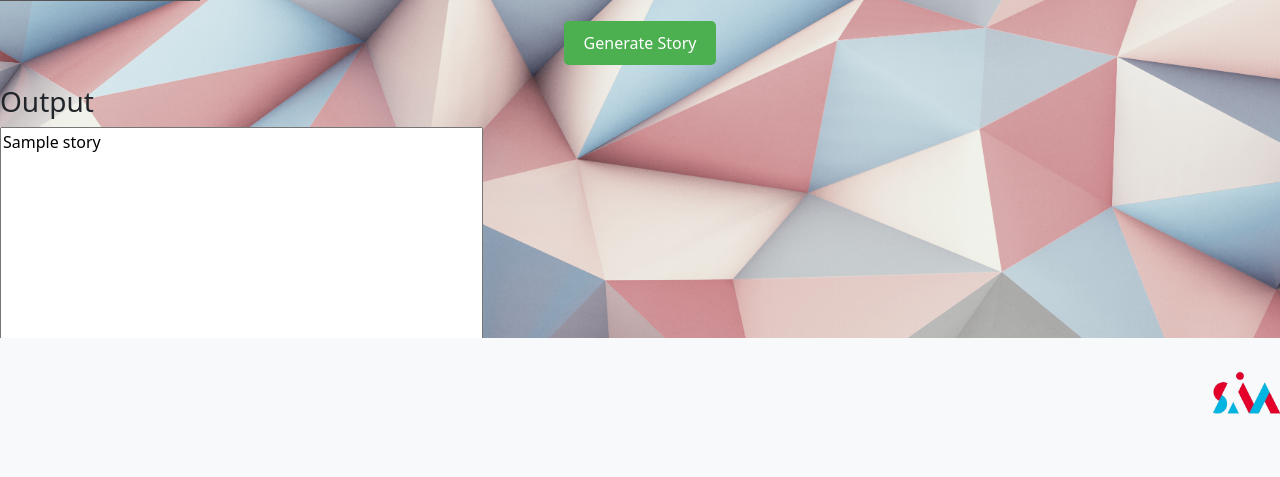
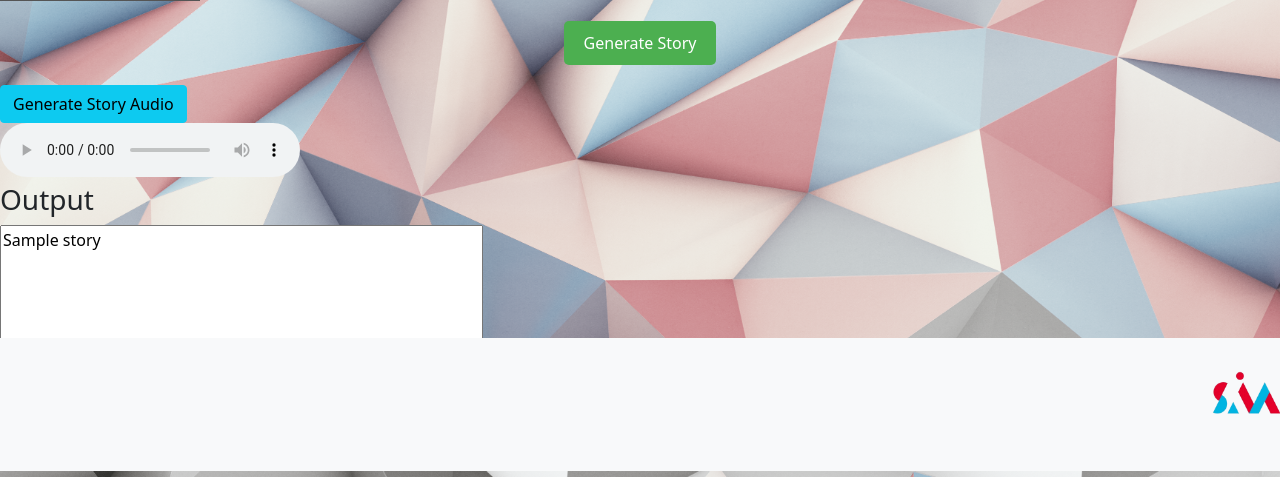
Before and after one commit to daffybum/visualex, a Flask app: template visualex/templates/generateStory.html in a window 1280 px wide. Shown: the part 329-806 px from the top of the page. Before the commit the page ends 743 px from the top, so only its background shows below. Run offline with Flask 3, Linux system fonts and the light colour scheme; the template is opened without the code that fills it: most values are stand-ins (such as "Sample title", 1, 10 or a date in 2020); some libraries are stand-ins or nearby versions.

Commit message:
Update generateStory.html
form for generate audio for story

```diff
--- a/visualex/templates/generateStory.html
+++ b/visualex/templates/generateStory.html
@@ -67,6 +67,16 @@
             <button type="submit" class="generate-button" id="generateButton">Generate Story</button>
         </div>
     </form>
+    <!-- Button to generate audio -->
+    <form action="/generatestoryaudio" method="POST">
+        <input type="hidden" name="text" value="{{ story }}">
+        <button type="submit" class="btn btn-info">Generate Story Audio</button>
+        <br>
+        <audio controls>
+            <source src="{{ url_for('static', filename='storyaudio.mp3') }}" type="audio/mp3">
+            Your browser does not support the audio element.
+        </audio>
+    </form>
     <div>
         <h3>Output</h3>
         <textarea id="outputTextarea" name="story-ouput" rows="10" cols="50" value="{{story}}"
```
